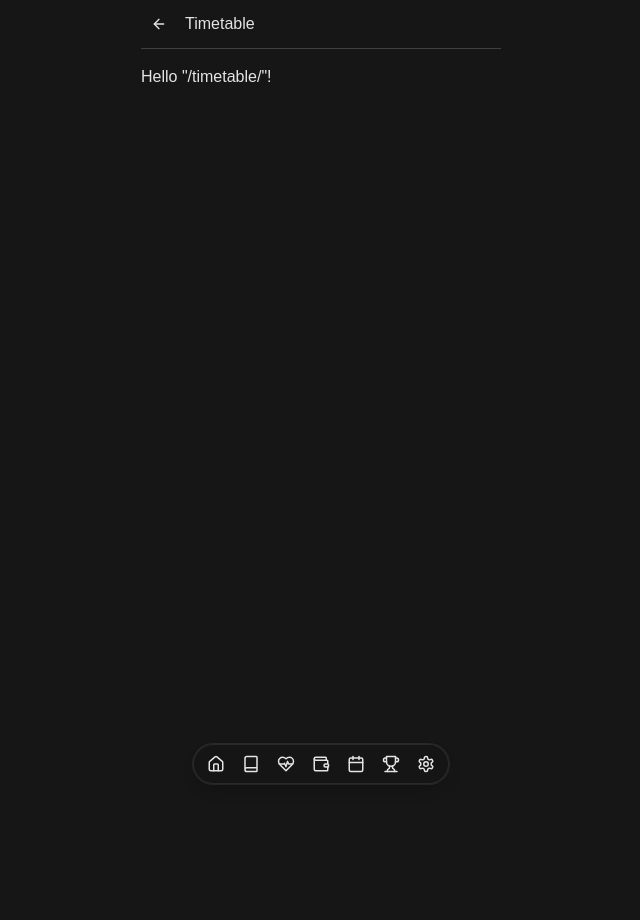
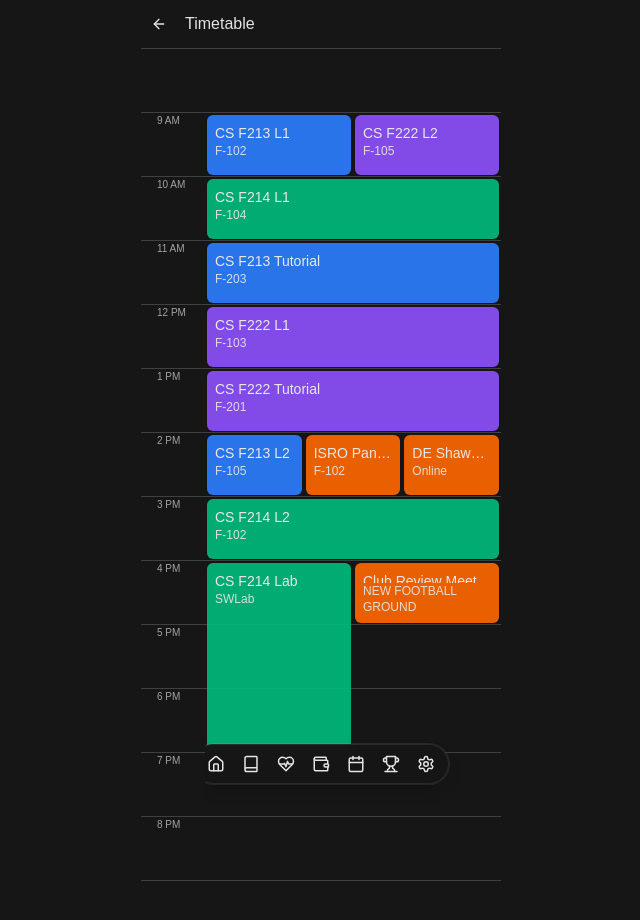
Before and after one commit to soumitradev/hci-demo, a React (Vite) app: page /timetable in a window 1280 px wide. Shown: the top 920 px of the page, without its empty margins (319-959 px from the left). Before the commit the page ends 800 px from the top, so only its background shows below. Built offline with nearby package versions, Linux system fonts and the light colour scheme.

Commit message:
added timetable

```diff
--- a/src/routes/timetable/index.tsx
+++ b/src/routes/timetable/index.tsx
@@ -1,4 +1,5 @@
 import { createFileRoute } from '@tanstack/react-router'
+import { useEffect, useState } from 'react';
 
 export const Route = createFileRoute('/timetable/')({
   component: RouteComponent,
@@ -7,6 +8,341 @@ export const Route = createFileRoute('/timetable/')({
   },
 })
 
+type Event = {
+  id: string;
+  title: string;
+  location: string;
+  startTime: string;
+  endTime: string;
+  category: "CS F213" | "CS F214" | "CS F222" | "Other";
+  color: string;
+};
+
+const events = [
+  {
+    id: "1",
+    title: "CS F213 L1",
+    location: "F-102",
+    startTime: "09:00",
+    endTime: "10:00",
+    category: "CS F213",
+    color: "hsl(var(--primary))"
+  },
+  {
+    id: "2",
+    title: "CS F213 L2",
+    location: "F-105",
+    startTime: "14:00",
+    endTime: "15:00",
+    category: "CS F213",
+    color: "hsl(var(--primary))"
+  },
+  {
+    id: "3",
+    title: "CS F213 Tutorial",
+    location: "F-203",
+    startTime: "11:00",
+    endTime: "12:00",
+    category: "CS F213",
+    color: "hsl(var(--primary))"
+  },
+  {
+    id: "4",
+    title: "CS F214 L1",
+    location: "F-104",
+    startTime: "10:00",
+    endTime: "11:00",
+    category: "CS F214",
+    color: "hsl(var(--primary))"
+  },
+  {
+    id: "5",
+    title: "CS F214 L2",
+    location: "F-102",
+    startTime: "15:00",
+    endTime: "16:00",
+    category: "CS F214",
+    color: "hsl(var(--primary))"
+  },
+  {
+    id: "6",
+    title: "CS F214 Lab",
+    location: "SWLab",
+    startTime: "16:00",
+    endTime: "19:00",
+    category: "CS F214",
+    color: "hsl(var(--primary))"
+  },
+  {
+    id: "7",
+    title: "CS F222 L1",
+    location: "F-103",
+    startTime: "12:00",
+    endTime: "13:00",
+    category: "CS F222",
+    color: "hsl(var(--primary))"
+  },
+  {
+    id: "8",
+    title: "CS F222 L2",
+    location: "F-105",
+    startTime: "09:00",
+    endTime: "10:00",
+    category: "CS F222",
+    color: "hsl(var(--primary))"
+  },
+  {
+    id: "9",
+    title: "CS F222 Tutorial",
+    location: "F-201",
+    startTime: "13:00",
+    endTime: "14:00",
+    category: "CS F222",
+    color: "hsl(var(--primary))"
+  },
+  {
+    id: "10",
+    title: "ISRO Panel Talk",
+    location: "F-102",
+    startTime: "14:00",
+    endTime: "15:00",
+    category: "Other",
+    color: "hsl(var(--primary))"
+  },
+  {
+    id: "11",
+    title: "DE Shaw OA",
+    location: "Online",
+    startTime: "14:00",
+    endTime: "15:00",
+    category: "Other",
+    color: "hsl(var(--primary))"
+  },
+  {
+    id: "12",
+    title: "Club Review Meet",
+    location: "NEW FOOTBALL GROUND",
+    startTime: "16:00",
+    endTime: "17:00",
+    category: "Other",
+    color: "hsl(var(--success))"
+  }
+];
+
+
+// Helper function to convert time string to minutes since start of day
+const timeToMinutes = (time: string) => {
+  const [hours, minutes] = time.split(':').map(Number);
+  return hours * 60 + minutes;
+};
+
+// Helper function to check if events overlap
+const doEventsOverlap = (event1: Event, event2: Event) => {
+  const start1 = timeToMinutes(event1.startTime);
+  const end1 = timeToMinutes(event1.endTime);
+  const start2 = timeToMinutes(event2.startTime);
+  const end2 = timeToMinutes(event2.endTime);
+
+  return start1 < end2 && start2 < end1;
+};
+
+// Helper function to group overlapping events
+const groupOverlappingEvents = (events: Event[]) => {
+  // Sort events by start time to ensure consistent grouping
+  const sortedEvents = [...events].sort((a, b) =>
+    timeToMinutes(a.startTime) - timeToMinutes(b.startTime)
+  );
+
+  const groups: Event[][] = [];
+
+  sortedEvents.forEach(event => {
+    // Find a group where this event overlaps with any existing event
+    const overlappingGroup = groups.find(group =>
+      group.some(groupEvent => doEventsOverlap(event, groupEvent))
+    );
+
+    if (overlappingGroup) {
+      overlappingGroup.push(event);
+      // Sort the group by start time
+      overlappingGroup.sort((a, b) => timeToMinutes(a.startTime) - timeToMinutes(b.startTime));
+    } else {
+      groups.push([event]);
+    }
+  });
+
+  return groups;
+};
+
+const earliestHour = 8; // 8 AM
+
+const calculateEventPosition = (event: Event) => {
+  const [startHours, startMinutes] = event.startTime.split(':').map(Number);
+  const [endHours, endMinutes] = event.endTime.split(':').map(Number);
+
+  const startInMinutes = startHours * 60 + startMinutes;
+  const endInMinutes = endHours * 60 + endMinutes;
+  const durationInMinutes = endInMinutes - startInMinutes;
+
+  const startHour = startHours - earliestHour;
+  const top = (startHour * 64) + (startMinutes / 60 * 64);
+  const height = (durationInMinutes / 60) * 64;
+
+  return { top, height };
+};
+
+
 function RouteComponent() {
-  return <div>Hello "/timetable/"!</div>
+
+  const [currentTime, setCurrentTime] = useState(new Date());
+
+  // Get unique categories from events
+  const availableCategories = Array.from(new Set(events.map(event => event.category)));
+
+
+  // Update current time every minute
+  useEffect(() => {
+    const timer = setInterval(() => {
+      setCurrentTime(new Date());
+    }, 60000); // Update every minute
+
+    return () => clearInterval(timer);
+  }, []);
+
+
+  const filteredEvents = events.filter(event =>
+    new Set(availableCategories).has(event.category)
+  );
+
+  // Group overlapping events
+  // @ts-ignore
+  const eventGroups = groupOverlappingEvents(filteredEvents);
+
+  // Calculate the time range based on events
+  const eventTimes = filteredEvents.flatMap(event => [
+    parseInt(event.startTime.split(':')[0]),
+    parseInt(event.endTime.split(':')[0])
+  ]);
+
+  const earliestHour = Math.max(6, Math.min(8, ...eventTimes)) // Default to 8 AM if no earlier events
+  const latestHour = Math.min(24, Math.max(20, ...eventTimes)) // Default to 8 PM if no later events
+
+  const timeSlots = Array.from(
+    { length: latestHour - earliestHour + 1 },
+    (_, i) => {
+      const hour = (i + earliestHour) % 12 || 12;
+      const period = i + earliestHour < 12 ? "AM" : "PM";
+      return `${hour} ${period}`;
+    }
+  );
+
+  // Format current time for display
+  const hours = currentTime.getHours();
+  const minutes = currentTime.getMinutes();
+  const formattedTime = `${hours % 12 || 12}:${minutes.toString().padStart(2, '0')}`;
+
+  // Calculate position for current time indicator
+  const currentHourOffset = hours - earliestHour;
+  const currentMinuteOffset = minutes / 60;
+  const timeIndicatorTop = (currentHourOffset + currentMinuteOffset) * 64;
+
+  // Only show time indicator if current time is within the visible range
+  const showTimeIndicator = hours >= earliestHour && hours <= latestHour;
+
+
+  return <div>
+    <div className="flex-1 overflow-y-auto">
+      <div className="max-w-5xl mx-auto relative">
+        {showTimeIndicator && (
+          <div
+            className="absolute w-full"
+            style={{
+              top: `${timeIndicatorTop}px`,
+              zIndex: 50
+            }}
+          >
+            <div className="flex items-center">
+              <div className="w-16 relative">
+                <span className="absolute right-1 -translate-y-1/2 text-xs font-medium text-destructive bg-background pl-2 pr-1">{formattedTime}</span>
+              </div>
+              <div className="flex-1 h-0.5 bg-destructive"></div>
+            </div>
+          </div>
+        )}
+
+        {/* Time slots */}
+        <div className="absolute left-0 top-0 bottom-0 w-16 flex flex-col bg-background z-10">
+          {timeSlots.map((time, i) => (
+            <div key={i} className="h-16 border-b border-border">
+              <div className="h-full flex items-start pt-0 px-4">
+                <span className="text-[10px] text-muted-foreground whitespace-nowrap">{time}</span>
+              </div>
+            </div>
+          ))}
+        </div>
+
+        {/* Grid and events */}
+        <div className="ml-16 relative -mt-4">
+          {/* Hour grid lines */}
+          <div className="relative">
+            {timeSlots.map((_, i) => (
+              <div key={i} className="h-16 border-b border-border" />
+            ))}
+
+            {/* Events */}
+            <div className="absolute inset-0">
+              {eventGroups.map((group, groupIndex) => (
+                <div key={groupIndex} className="relative">
+                  {group.map((event, eventIndex) => {
+                    const { top, height } = calculateEventPosition(event);
+                    const width = 100 / group.length;
+                    const left = (eventIndex * width);
+
+                    let bgColorClass = "bg-orange-500";
+                    switch (event.category) {
+                      case 'CS F213':
+                        bgColorClass = "bg-blue-500";
+                        break;
+                      case 'CS F214':
+                        bgColorClass = "bg-emerald-500";
+                        break;
+                      case 'CS F222':
+                        bgColorClass = "bg-violet-500";
+                        break;
+                    }
+
+                    return (
+                      <div
+                        key={`${groupIndex}-${eventIndex}`}
+                        className="absolute px-0.5"
+                        style={{
+                          top: `${top}px`,
+                          left: `${left}%`,
+                          width: `${width}%`,
+                          padding: '1px'
+                        }}
+                      >
+                        <div
+                          className={`rounded-lg p-2 shadow-sm ${bgColorClass}`}
+                          style={{
+                            height: `${height - 4}px`,
+                            opacity: 0.9,
+                            margin: '1px'
+                          }}
+                        >
+                          <div className="h-full flex flex-col">
+                            <h3 className="font-medium text-sm text-white line-clamp-1">{event.title}</h3>
+                            <p className="text-xs text-white/90">{event.location}</p>
+                          </div>
+                        </div>
+                      </div>
+                    );
+                  })}
+                </div>
+              ))}
+            </div>
+          </div>
+        </div>
+      </div>
+    </div>
+  </div>
 }
```
